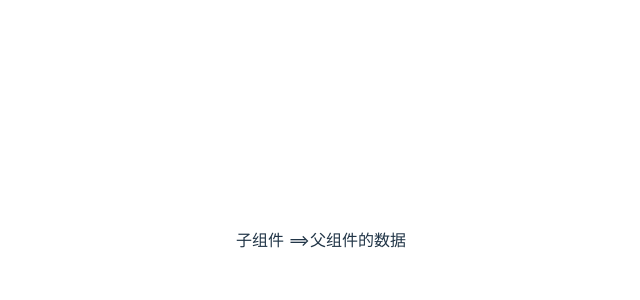
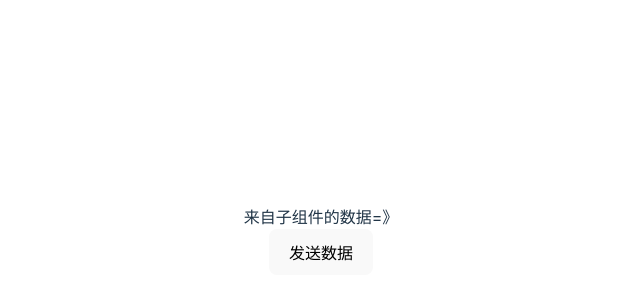
Before and after one commit to xiehai001/vue3-study, a Vue app: page / in a window 1280 px wide. Shown: the part 160-460 px from the top of the page, without its empty margins (319-959 px from the left). Built offline with nearby package versions, Linux system fonts and the light colour scheme.

Commit message:
子传父

```diff
--- a/src/App.vue
+++ b/src/App.vue
@@ -1,12 +1,16 @@
 <script setup>
+import List from './components/List.vue'
 import { reactive, ref } from 'vue'
-import List from './components/List.vue'
-let msg = ref('父组件的数据')
+let childMsg = ref('');
+const childFn = (data) => {
+childMsg.value = data
+}
 </script>
 
 <template>
   <div>
-    <List :msg="msg"></List>
+    来自子组件的数据=》 {{childMsg}}
+    <List @childFn="childFn"></List>
   </div>
 </template>
 
--- a/src/components/List.vue
+++ b/src/components/List.vue
@@ -1,17 +1,17 @@
 <template>
     <div>
-        子组件
-        ==>{{msg}}
+        <button @click="send">发送数据</button>
     </div>
 </template>
 
 <script setup>
-defineProps({
-msg: {
-type: String,
-default: ''
+import { ref, defineEmits } from "vue";
+const emit = defineEmits(['childFn'])
+const childMsg = ref('子组件数据')
+const send = () => {
+emit('childFn', childMsg)
 }
-})
+
 </script>
 
 <style lang="scss" scoped>
```
